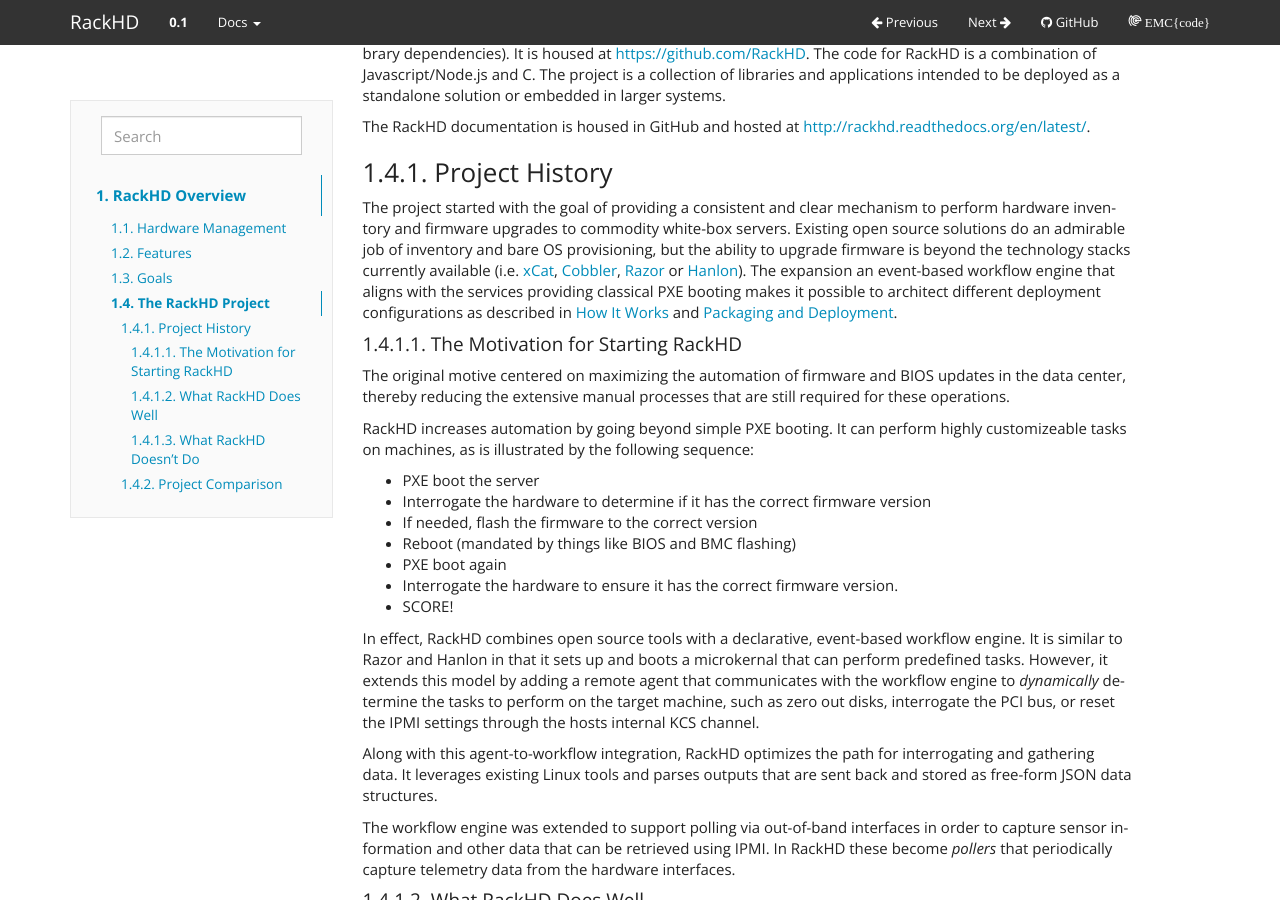
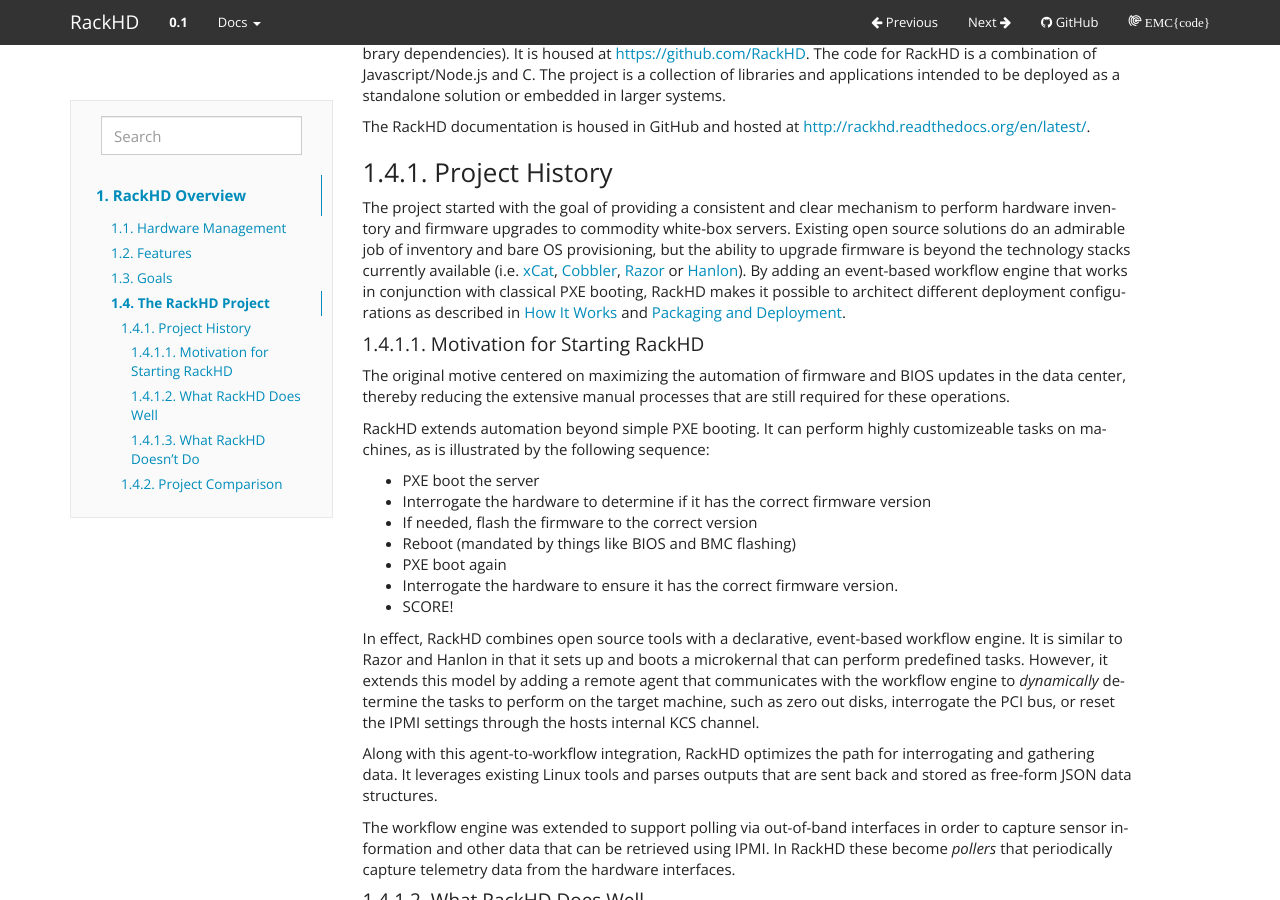
Before and after one commit to RackHD/docs, a Sphinx documentation site: the page built from docs/introduction.rst, in a window 1280 px wide and 900 px high, scrolled down 1534 px. Built offline with Sphinx 7.4.7, drawn with Linux system fonts in a browser that asks for light colours.

Commit message:
copy edits

```diff
--- a/docs/introduction.rst
+++ b/docs/introduction.rst
@@ -69,18 +69,18 @@
 Existing open source solutions do an admirable job of inventory and bare OS
 provisioning, but the ability to upgrade firmware is beyond the technology
 stacks currently available (i.e. `xCat`_, `Cobbler`_, `Razor`_ or `Hanlon`_).
-The expansion an event-based workflow engine that aligns with the
-services providing classical PXE booting makes it possible to architect different deployment configurations
+By adding an event-based workflow engine that works in conjunction with classical PXE
+booting, RackHD makes it possible to architect different deployment configurations
 as described in :doc:`how_it_works` and :doc:`packaging_and_deployment`.
 
-The Motivation for Starting RackHD
+Motivation for Starting RackHD
 ^^^^^^^^^^^^^^^^^^^^^^^^^^^^^^^^^^
 
 The original motive centered on maximizing the automation of firmware and BIOS updates
 in the data center, thereby reducing the extensive manual processes that are still required
 for these operations.
 
-RackHD increases automation by going beyond simple PXE booting. It can perform highly
+RackHD extends automation beyond simple PXE booting. It can perform highly
 customizeable tasks on machines, as is illustrated by the following sequence:
 
 * PXE boot the server
```
